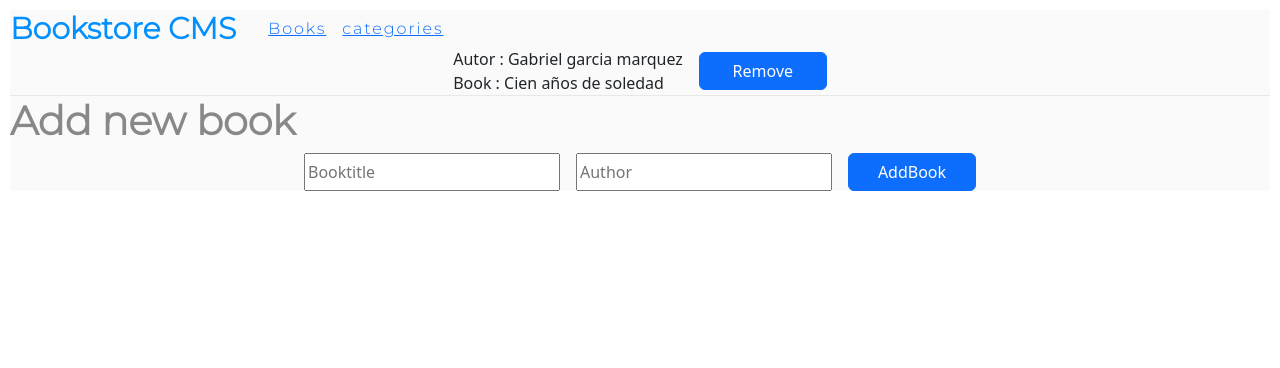
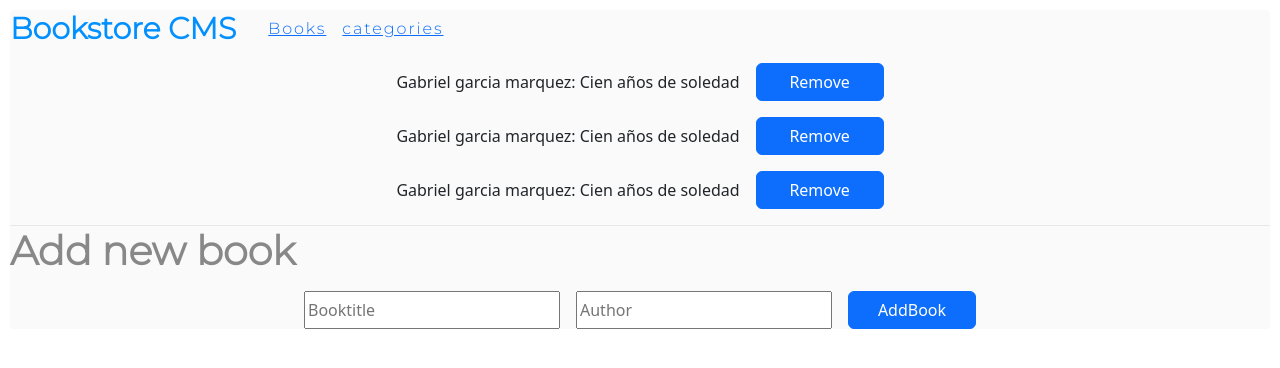
Before and after one commit to cvalencia1991/Bookstore-React, a React (Create React App) app: page / in a window 1280 px wide. Shown: the top 368 px of the page. Built offline with nearby package versions, Linux system fonts and the light colour scheme.

Commit message:
Edit form and create array for the book

```diff
--- a/src/Components/Book.js
+++ b/src/Components/Book.js
@@ -1,18 +1,22 @@
 import Button from 'react-bootstrap/Button';
 
-const autor = ' Gabriel garcia marquez';
-const book = ' Cien años de soledad';
+const books = [{
+  id: 1,
+  autor: ' Gabriel garcia marquez',
+  book: ' Cien años de soledad',
+},
+];
 const Book = () => (
-  <div className="d-flex align-items-center justify-content-center gap-3">
+  <div className="d-flex align-items-center justify-content-center gap-3 m-3">
     <ul className="m-0 p-0 stylebook">
-      <li>
-        Autor :
-        {autor}
-      </li>
-      <li>
-        Book :
-        {book}
-      </li>
+      {books.map((Booklib) => (
+        <li key={Booklib.id}>
+          {Booklib.autor}
+          :
+          {' '}
+          {Booklib.book}
+        </li>
+      ))}
     </ul>
     <Button>Remove</Button>
   </div>
--- /dev/null
+++ b/src/Components/booksform.js
@@ -0,0 +1,14 @@
+import Button from 'react-bootstrap/Button';
+
+const Booksform = () => (
+  <>
+    <form className="m-3 d-flex justify-content-center align-items-stretch gap-3 flex-direction-row">
+      <input type="text" placeholder="Booktitle" />
+      <input type="Author" placeholder="Author" />
+      <Button variant="primary" type="Submit">AddBook</Button>
+    </form>
+  </>
+
+);
+
+export default Booksform;
--- a/src/pages/Books.js
+++ b/src/pages/Books.js
@@ -1,16 +1,14 @@
-import Button from 'react-bootstrap/Button';
 import Book from '../Components/Book';
+import Booksform from '../Components/booksform';
 
 const Books = () => (
   <>
     <Book />
+    <Book />
+    <Book />
     <div>
       <h1 className="styleheadaddbook">Add new book </h1>
-      <form className="d-flex justify-content-center align-items-stretch gap-3 flex-direction-row">
-        <input type="text" placeholder="Booktitle" />
-        <input type="Author" placeholder="Author" />
-        <Button variant="primary" type="Submit">AddBook</Button>
-      </form>
+      <Booksform />
     </div>
   </>
 );
```
